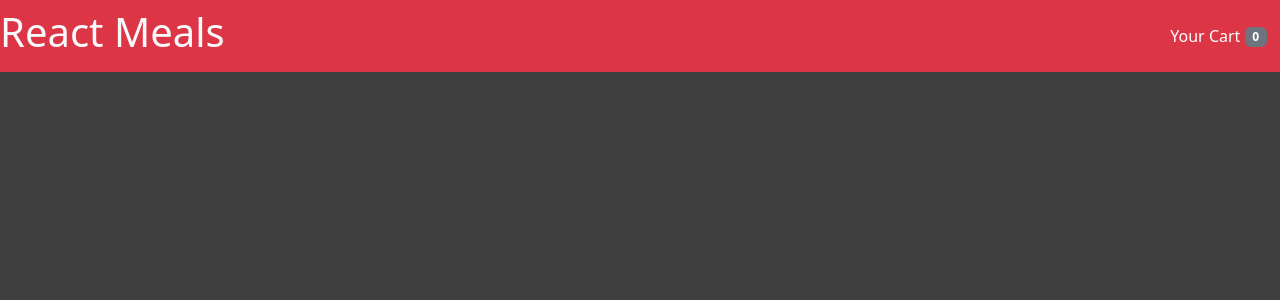
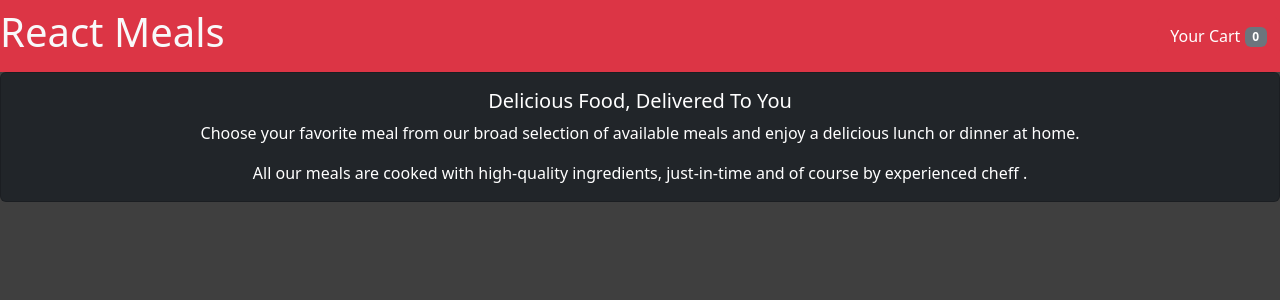
Before and after one commit to Datthatreya-Bhatt/react-restaurant, a React (Create React App) app: page / in a window 1280 px wide. Shown: the top 300 px of the page. Built offline with nearby package versions, Linux system fonts and the light colour scheme.

Commit message:
summary component made

```diff
--- a/src/App.js
+++ b/src/App.js
@@ -1,12 +1,13 @@
 
 
 import Header from "./UI/Header";
-
+import Summary from "./UI/Summary";
 
 function App() {
   return (
     <div>
       <Header/>
+      <Summary/>
 
     </div>
   );
--- /dev/null
+++ b/src/UI/Summary.js
@@ -0,0 +1,24 @@
+import React from "react";
+
+
+const Summary = ()=>{
+    return (
+        <>
+
+        <div class="card text-center text-white bg-dark">
+
+            <div class="card-body">
+                <h5 class="card-title">Delicious Food, Delivered To You</h5>
+                <p class="card-text">Choose your favorite meal from our broad selection of available meals and enjoy a delicious lunch or dinner at home.</p>
+                <p class="card-text">All our meals are cooked with high-quality ingredients, just-in-time and of course by experienced cheff .</p>
+
+            </div>
+
+        </div>
+
+        </>
+    )
+};
+
+
+export default Summary;
```
